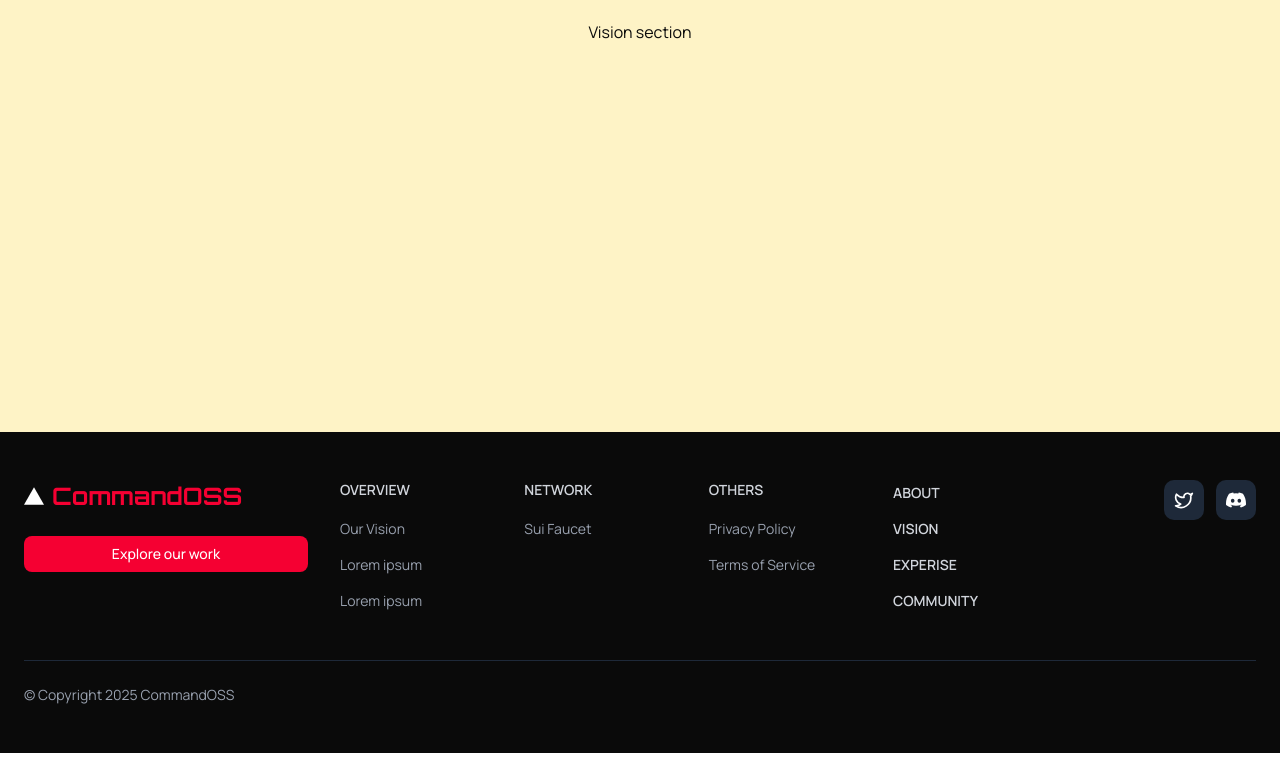
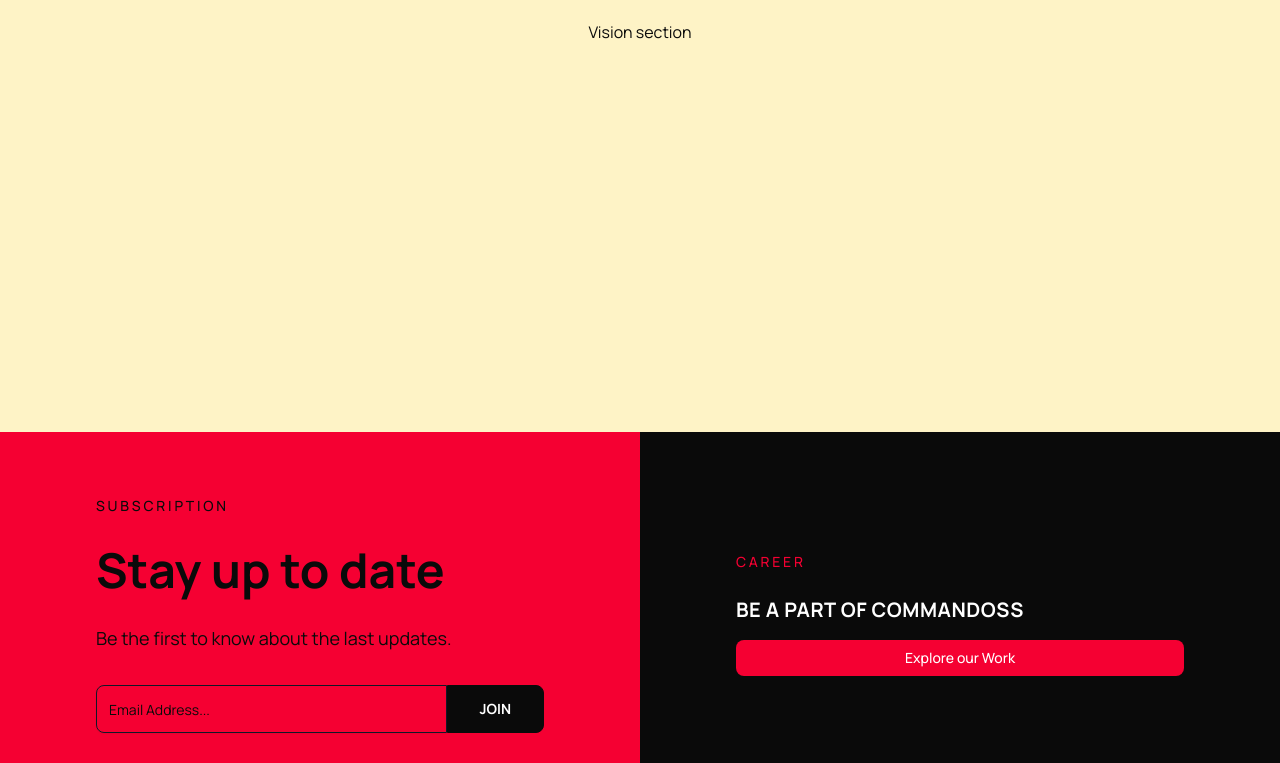
Before and after one commit to UyLeQuoc/commandoss-landingpage, a Next.js app: page / in a window 1280 px wide. Shown: the part 2000-2763 px from the top of the page. Built offline with nearby package versions, Linux system fonts and the light colour scheme.

Commit message:
Implement subscription feature in Footer component with email input and submission handling. Enhance layout with new sections for subscription and career opportunities, including styled buttons and animations for improved user engagement.

```diff
--- a/src/components/common/footer/index.tsx
+++ b/src/components/common/footer/index.tsx
@@ -1,15 +1,95 @@
-import React from 'react'
+import React, { useState } from 'react'
 import Link from "next/link"
 import { Twitter } from "lucide-react"
 import { Logo } from '../header/logo'
+import { Button, Input } from '@/components/ui'
 
 export function Footer() {
+  const [email, setEmail] = useState("")
+
+  const handleSubmit = (e: React.FormEvent) => {
+    e.preventDefault()
+    console.log("Email submitted:", email)
+    // Handle email submission here
+  }
   return (
     <footer className="bg-foreground text-background">
+      <div className="flex relative">
+      {/* Left Section - Subscription */}
+      <div className="flex-1 bg-primary flex flex-col justify-center items-center p-8 lg:p-16 text-foreground">
+        <div className="max-w-md w-full space-y-8">
+          <div className="space-y-6">
+            <p className="text-sm font-medium tracking-[0.2em] uppercase">SUBSCRIPTION</p>
+
+            <h1 className="text-4xl lg:text-5xl font-bold leading-tight">Stay up to date</h1>
+
+            <p className="text-lg leading-relaxed">
+              Be the first to know about the last updates.
+            </p>
+          </div>
+
+          <form onSubmit={handleSubmit} className="flex gap-0">
+            <Input
+              type="email"
+              placeholder="Email Address..."
+              value={email}
+              onChange={(e) => setEmail(e.target.value)}
+              className="flex-1 border-gray-900 text-white placeholder:text-foreground rounded-r-none focus:ring-0 focus:border-gray-900 h-12"
+              required
+            />
+            <Button
+              type="submit"
+              className="border border-foreground text-background bg-foreground font-bold px-8 rounded-l-none h-12"
+            >
+              JOIN
+            </Button>
+          </form>
+        </div>
+      </div>
+
+      {/* Right Section - Partners */}
+      <div className="flex-1 bg-foreground flex flex-col justify-center items-center p-8 lg:p-16 relative border-b-[0.5px] border-b-white/10">
+        <div className="max-w-md w-full space-y-12">
+          <div className="space-y-6">
+            <p className="text-primary text-sm font-medium tracking-[0.2em] uppercase">CAREER</p>
+
+            <div className="space-y-8">
+              <div className="space-y-4">
+                <h2 className="text-white text-xl font-bold tracking-wide">BE A PART OF COMMANDOSS</h2>
+                <Button className="w-full bg-primary text-white font-medium py-3 cursor-pointer">
+                  Explore our Work
+                </Button>
+              </div>
+            </div>
+          </div>
+        </div>
+      </div>
+
+      {/* Bottom Logo */}
+      <div className="absolute left-1/2 -translate-x-1/2 bottom-0 translate-y-1/2">
+          <div className="relative w-20 h-20">
+            <div className="w-full h-full rounded-full flex items-center justify-center">
+              <span className="text-pribg-primary text-2xl font-bold">C</span>
+            </div>
+            <div className="absolute inset-0 flex items-center justify-center animate-[spin_10s_ease-in-out_infinite]">
+              <svg className="w-24 h-24 -rotate-12" viewBox="0 0 100 100">
+                <path id="circle" d="M 50,50 m -35,0 a 35,35 0 1,1 70,0 a 35,35 0 1,1 -70,0" fill="none" />
+                <text className="text-[6px] fill-white font-medium">
+                  <textPath href="#circle" startOffset="0%">
+                    COMMANDOSS • COMMANDOSS • COMMANDOSS • JOIN THE COMMUNITY •
+                  </textPath>
+                </text>
+              </svg>
+            </div>
+          </div>
+        </div>
+
+
+    </div>
       <div className="container mx-auto px-6 py-12">
         <div className="grid grid-cols-1 lg:grid-cols-12 gap-8">
           {/* Logo and Buttons Section */}
-          <div className="lg:col-span-3">
+          <div className="lg:col-span-3 relative">
             <div className="flex items-center gap-2 mb-6">
               <Logo />
             </div>
```
